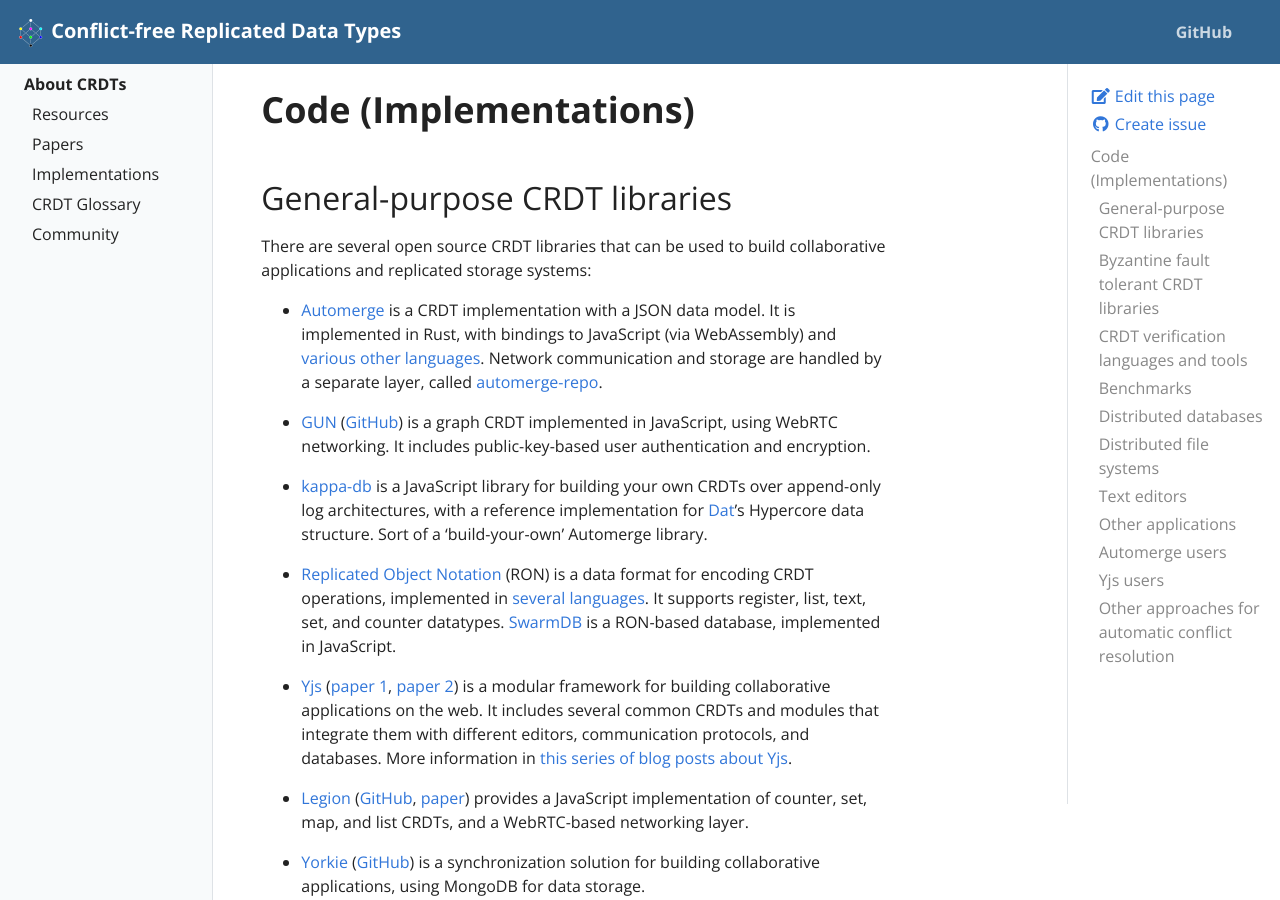
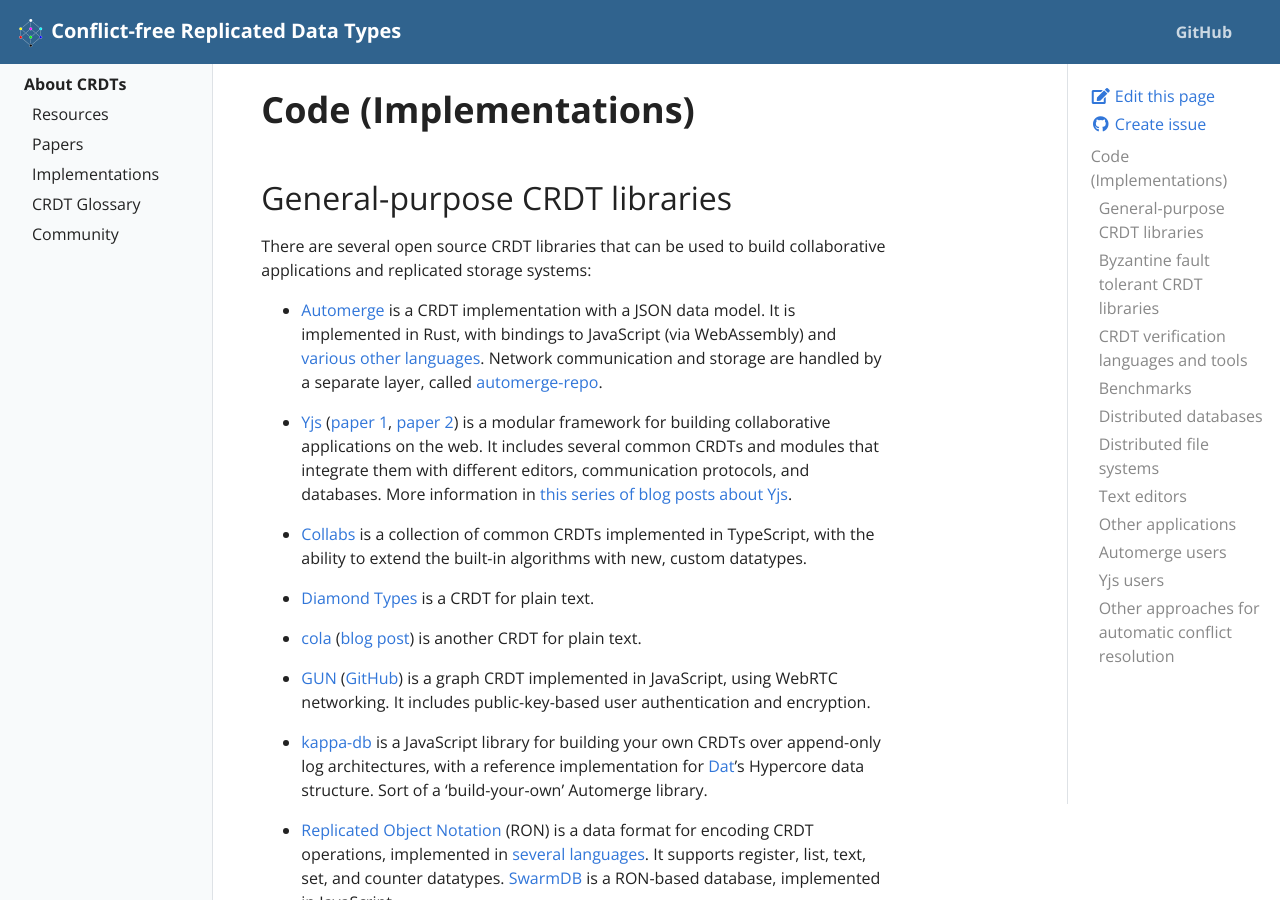
Before and after one commit to ept/crdt-website, a Jekyll site: the page built from pages/implementations.md, in a window 1280 px wide and 900 px high. Built offline with Jekyll 4.4.1, drawn with Linux system fonts in a browser that asks for light colours.

Commit message:
Add Collabs, Diamond Types and cola
Also move Yjs closer to the top

```diff
--- a/pages/implementations.md
+++ b/pages/implementations.md
@@ -17,6 +17,24 @@ collaborative applications and replicated storage systems:
   and storage are handled by a separate layer, called
   [automerge-repo](https://github.com/automerge/automerge-repo).
 
+* [Yjs](https://github.com/yjs/yjs)
+  ([paper 1](http://dbis.rwth-aachen.de/~derntl/papers/preprints/icwe2015-preprint.pdf),
+  [paper 2](https://www.researchgate.net/publication/310212186_Near_Real-Time_Peer-to-Peer_Shared_Editing_on_Extensible_Data_Types))
+  is a modular framework for building collaborative applications on the web.
+  It includes several common CRDTs and modules that integrate them with different editors,
+  communication protocols, and databases. More information in
+  [this series of blog posts about Yjs](https://tag1consulting.com/yjs).
+
+* [Collabs](https://collabs.readthedocs.io/en/latest/)
+  is a collection of common CRDTs implemented in TypeScript, with the ability to extend
+  the built-in algorithms with new, custom datatypes.
+
+* [Diamond Types](https://github.com/josephg/diamond-types)
+  is a CRDT for plain text.
+
+* [cola](https://github.com/nomad/cola) ([blog post](https://nomad.foo/blog/cola))
+  is another CRDT for plain text.
+
 * [GUN](https://gun.eco/) ([GitHub](https://github.com/amark/gun))
   is a graph CRDT implemented in JavaScript, using WebRTC networking.
   It includes public-key-based user authentication and encryption.
```
Also changed, not shown: other parts of pages/implementations.md (+0 -8 lines).
